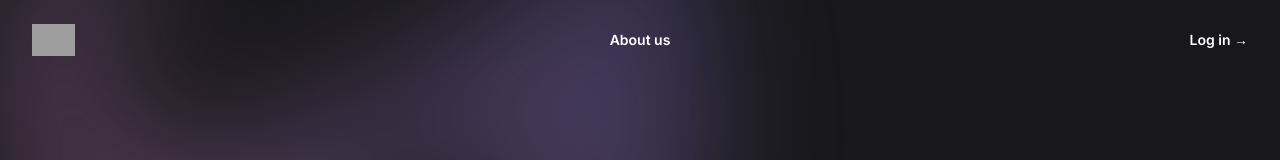
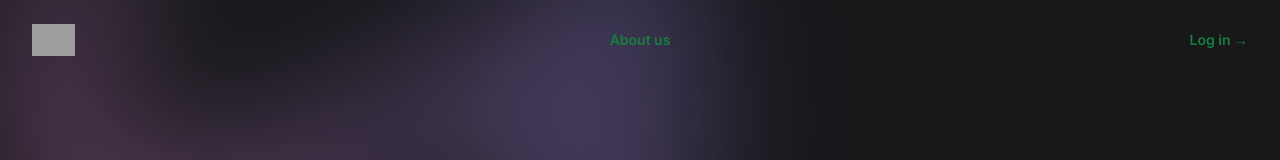
Before and after one commit to michelbeyrouty/esports_tournaments, a Next.js app: page / in a window 1280 px wide. Shown: the top 160 px of the page. Built offline with nearby package versions, Linux system fonts and the light colour scheme; grey boxes are pictures that could not be loaded.

Commit message:
Add navbar 1

```diff
--- a/components/Hero.tsx
+++ b/components/Hero.tsx
@@ -19,8 +19,8 @@ export default function Example() {
             <a href="#" className="-m-1.5 p-1.5">
               <span className="sr-only">Your Company</span>
               <img
-                className="h-8 w-auto"
-                src="https://tailwindui.com/img/logos/mark.svg?color=indigo&shade=600"
+                className="h-8 w-auto "
+                src="https://tailwindui.com/img/logos/mark.svg?color=green&shade=600"
                 alt=""
               />
             </a>
@@ -40,7 +40,7 @@ export default function Example() {
               <a
                 key={item.name}
                 href={item.href}
-                className="text-sm font-semibold leading-6 text-white hover:text-green-700"
+                className="text-sm font-semibold leading-6 text-green-700 hover:text-green-600"
               >
                 {item.name}
               </a>
@@ -49,7 +49,7 @@ export default function Example() {
           <div className="hidden lg:flex lg:flex-1 lg:justify-end">
             <a
               href="/login"
-              className="text-sm font-semibold leading-6 text-white hover:text-green-700"
+              className="text-sm font-semibold leading-6 text-green-700 hover:text-green-600"
             >
               Log in <span aria-hidden="true">&rarr;</span>
             </a>
```
